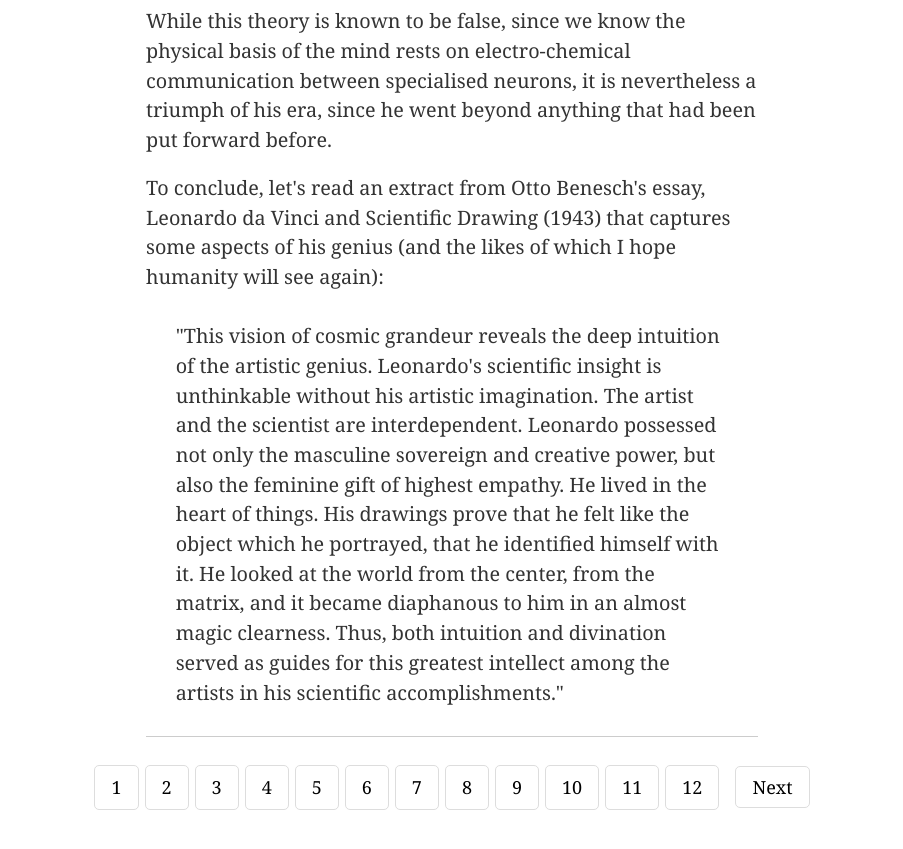
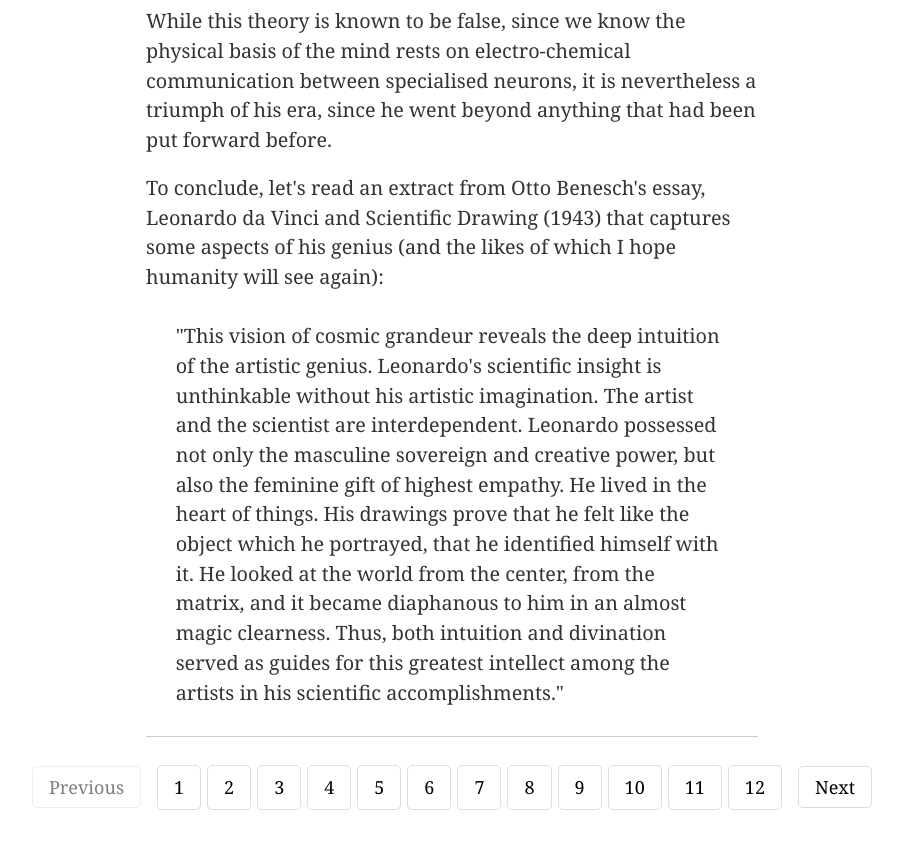
Before and after one commit to ellis-bio/ellisjalia, a Jekyll site: the page built from index.md, in a window 1280 px wide and 900 px high, scrolled down 41187 px. Shown: the top 849 px of the window, without its empty margins (188-1091 px from the left). Built offline with Jekyll 4.4.1, drawn with Linux system fonts in a browser that asks for light colours.

```diff
--- a/index.md
+++ b/index.md
@@ -492,9 +492,10 @@
 
 <footer>
   <div id="footer-pagination" class="pagination">
+    <button class="prev" disabled>Previous</button>
     <ul>
-      <li data-page="1"><a href="https://ellisjalia.com">1</a></li>
-      <li data-page="2"><a href="https://ellisjalia.com/page/2/">2</a></li>
+      <li data-page="1">1</li>
+      <li data-page="2">2</li>
       <li data-page="3">3</li>
       <li data-page="4">4</li>
       <li data-page="5">5</li>
```
